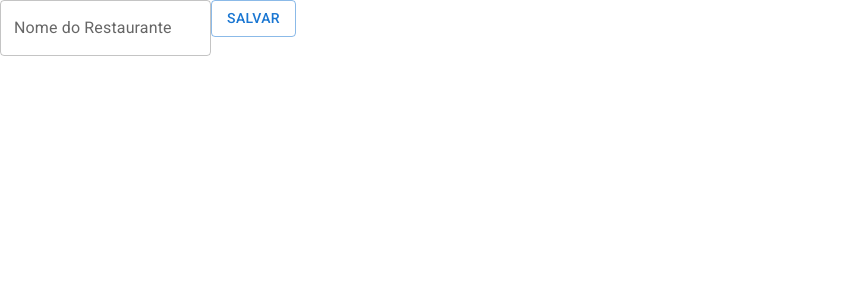
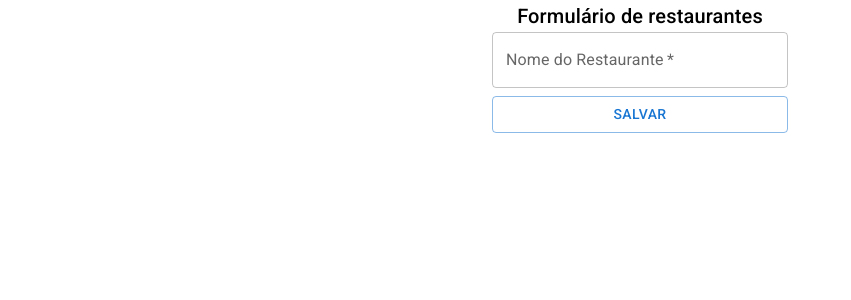
Before and after one commit to klaercio/AlFood, a React (Create React App) app: page /admin/restaurantes/1 in a window 1280 px wide. Shown: the top 300 px of the page, without its empty margins (0-851 px from the left). Built offline with nearby package versions, Linux system fonts and the light colour scheme; no server answers; the HTML template or start-up script is replaced by a standard one.

Commit message:
🚀Alterando o estilo do cadastro de restaurante

```diff
--- /dev/null
+++ b/src/http/index.ts
@@ -0,0 +1,7 @@
+import axios from "axios";
+
+const http = axios.create({
+    baseURL: 'http://localhost:8000/api/v2/',
+});
+
+export default http;
--- a/src/paginas/Administracao/NovoRestaurante/index.tsx
+++ b/src/paginas/Administracao/NovoRestaurante/index.tsx
@@ -1,7 +1,9 @@
-import { Button, TextField } from "@mui/material";
+import { Button, TextField, Typography } from "@mui/material";
+import { Box } from "@mui/system";
 import axios from "axios";
 import { useEffect, useState } from "react";
 import { useParams } from "react-router-dom";
+import http from "../../../http";
 import IRestaurante from "../../../interfaces/IRestaurante";
 
 export default function NovoRestaurante() {
@@ -23,21 +25,24 @@ export default function NovoRestaurante() {
         evento.preventDefault();
 
         if(parametro.id) {
-            axios.put(`http://127.0.0.1:8000/api/v2/restaurantes/${parametro.id}/`, {nome : restaurante})
-            .then(()=> alert('usuario editado com sucesso'));
+            http.put(`restaurantes/${parametro.id}/`, {nome : restaurante})
+            .then(()=> alert('restaurante editado com sucesso!!'));
             return;
         }
 
-        axios.post('http://localhost:8000/api/v2/restaurantes/', {nome : restaurante})
+        http.post('restaurantes/', {nome : restaurante})
         .then(()=> (
             alert('restaurante cadastrado com sucesso!!')
         ))
     }
 
     return (
-        <form onSubmit={aoSubmit}>
-            <TextField id="standard-basic" value={restaurante} onChange={evento => setRestaurante(evento.target.value)} label="Nome do Restaurante" />
-            <Button type="submit" variant="outlined">Salvar</Button>
-        </form>
+        <Box sx={{display: 'flex', flexDirection: 'column', alignItems:"center"}}>
+            <Typography component="h1" variant="h6">Formulário de restaurantes</Typography>
+            <Box component="form" onSubmit={aoSubmit}>
+                <TextField id="standard-basic" value={restaurante} onChange={evento => setRestaurante(evento.target.value)} label="Nome do Restaurante" fullWidth required/>
+                <Button sx={{marginTop: 1}}type="submit" variant="outlined" fullWidth>Salvar</Button>
+            </Box>
+        </Box>
     );
 }
--- a/src/paginas/Administracao/Restaurantes/index.tsx
+++ b/src/paginas/Administracao/Restaurantes/index.tsx
@@ -2,6 +2,7 @@ import { Button, Paper, Table, TableBody, TableCell, TableContainer, TableHead,
 import axios from "axios";
 import { useEffect, useState } from "react";
 import { Link } from "react-router-dom";
+import http from "../../../http";
 import IRestaurante from "../../../interfaces/IRestaurante";
 
 export default function AdministracaoRestaurantes() {
@@ -9,12 +10,12 @@ export default function AdministracaoRestaurantes() {
     const [restaurantes, setRestaurantes] = useState<IRestaurante[]>([]);
 
     useEffect(()=> {
-        axios.get<IRestaurante[]>('http://localhost:8000/api/v2/restaurantes/')
+        http.get<IRestaurante[]>('restaurantes/')
         .then(response => setRestaurantes(response.data));
     },[])
 
     function excluir(id: Number) {
-        axios.delete(`http://localhost:8000/api/v2/restaurantes/${id}/`)
+        http.delete(`restaurantes/${id}/`)
         .then(() => {
             const listaRestaurantes = restaurantes.filter(restaurante => restaurante.id !== id);
             setRestaurantes([...listaRestaurantes]);
```
